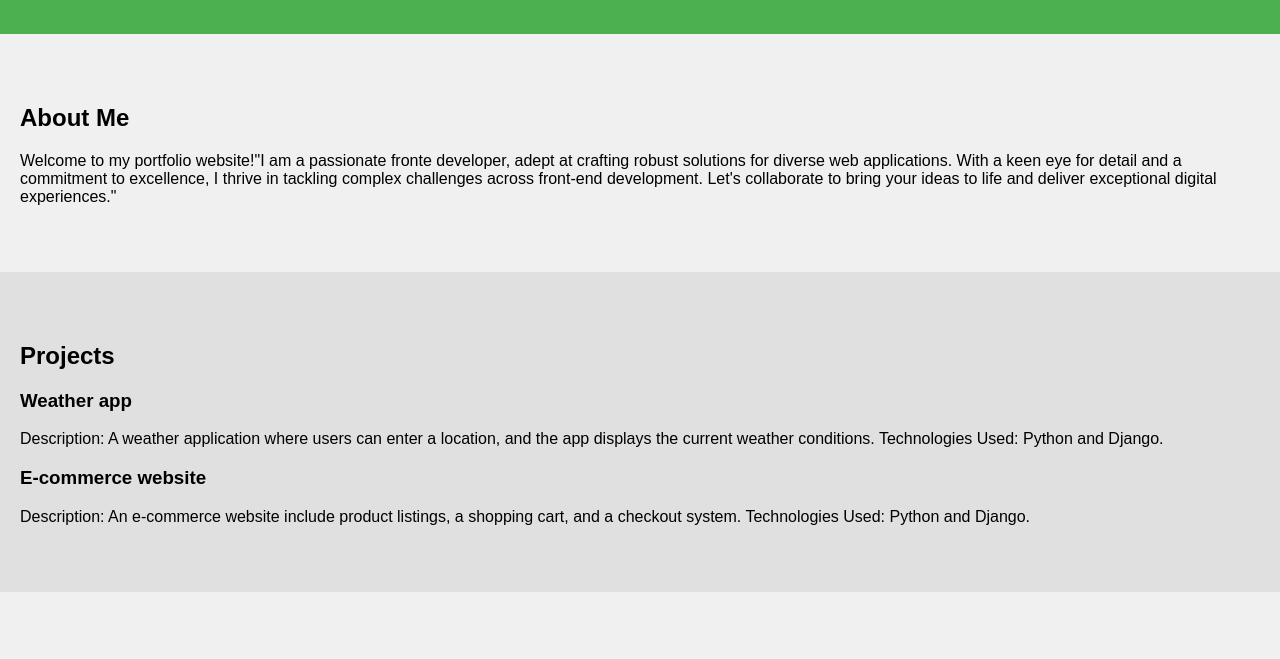
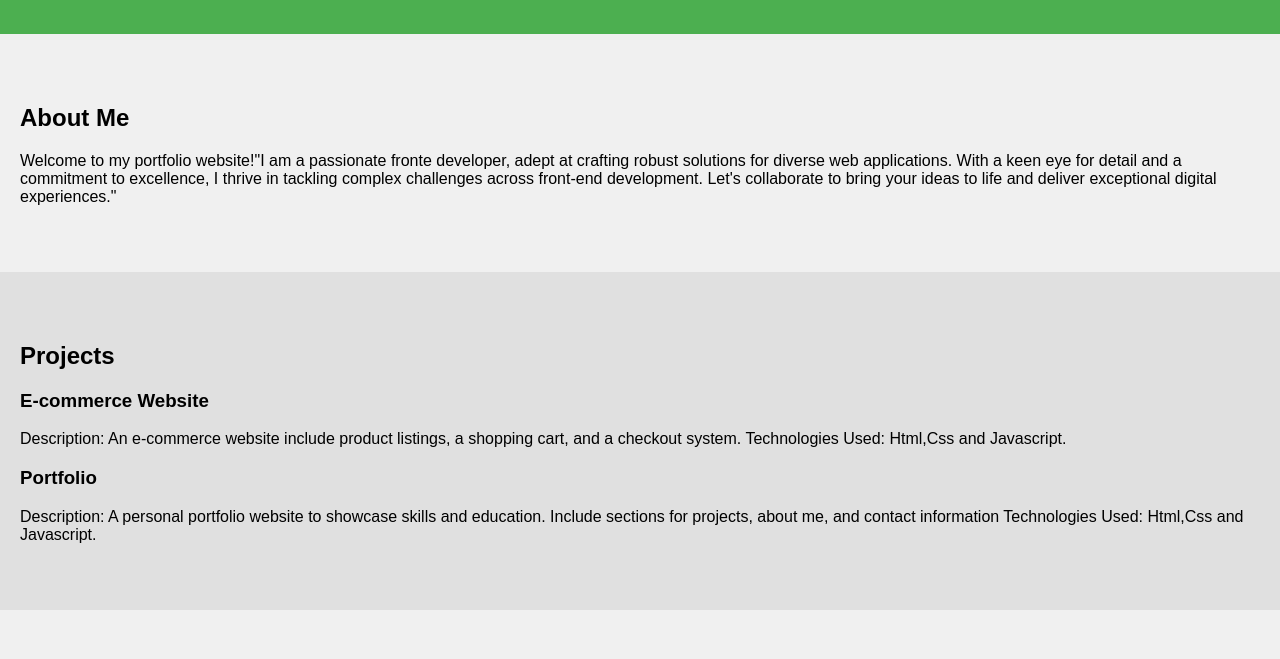
Before and after one commit to Hemarajsgithub/Portfolio, a plain HTML site: page index.html in a window 1280 px wide. Shown: the part 120-779 px from the top of the page. Drawn offline with Linux system fonts and the light colour scheme.

Commit message:
Update index.html

```diff
--- a/index.html
+++ b/index.html
@@ -28,18 +28,17 @@
   <section id="projects">
     <h2>Projects</h2>
     <div class="project">
-      <h3>Weather app</h3>
-      <p>Description: A weather application where users can
-        enter a location, and the app displays the current
-        weather conditions.
-        Technologies Used: Python and Django.</p>
+      <h3>E-commerce Website</h3>
+      <p>Description: An e-commerce website include product
+        listings, a shopping cart, and a checkout system.
+        Technologies Used: Html,Css and Javascript.</p>
     </div>
     <div class="project">
-      <h3>E-commerce website</h3>
-      <p>Description: An e-commerce website include product
-        listings, a shopping cart, and a checkout system.
-        Technologies Used: Python and Django.
-        </p>
+      <h3>Portfolio</h3>
+      <p>Description: A personal portfolio website to
+showcase skills and education. Include sections
+for projects, about me, and contact information
+      Technologies Used: Html,Css and Javascript.</p>
     </div>
   </section>
 
```
